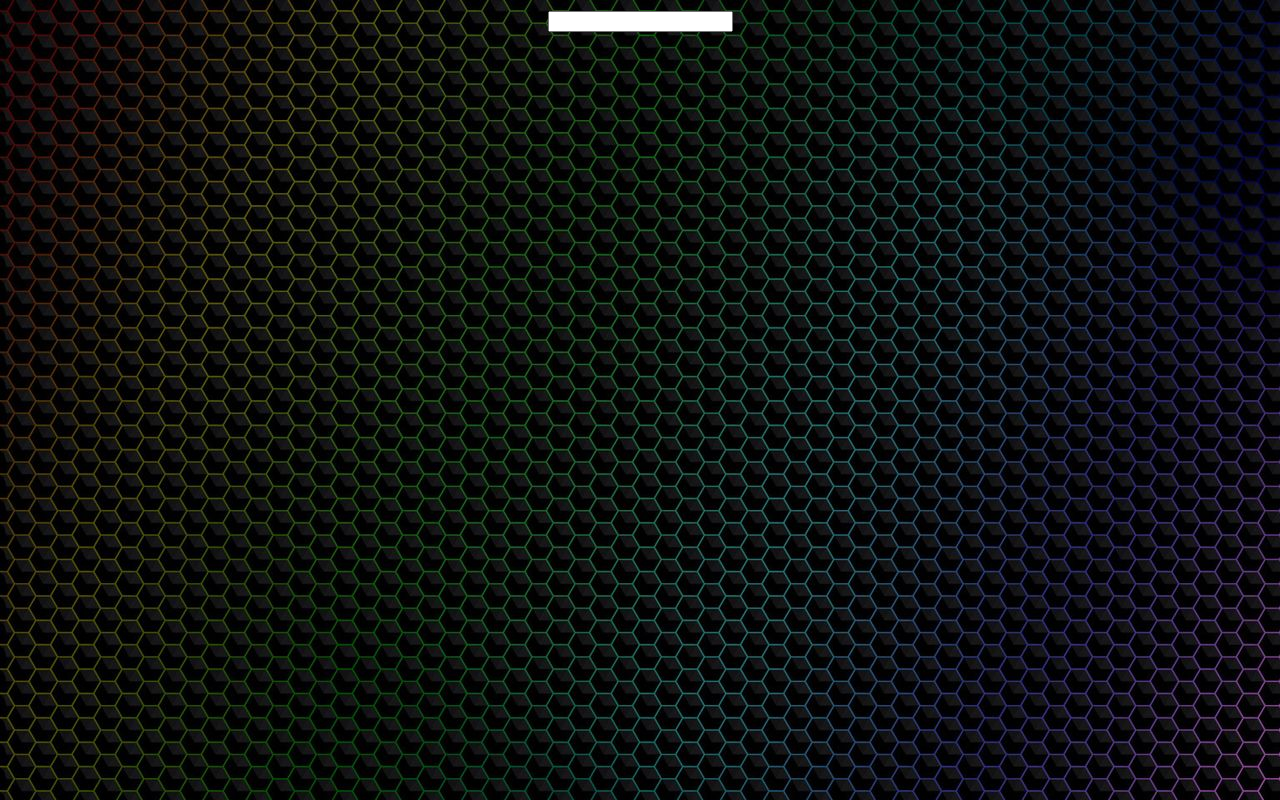
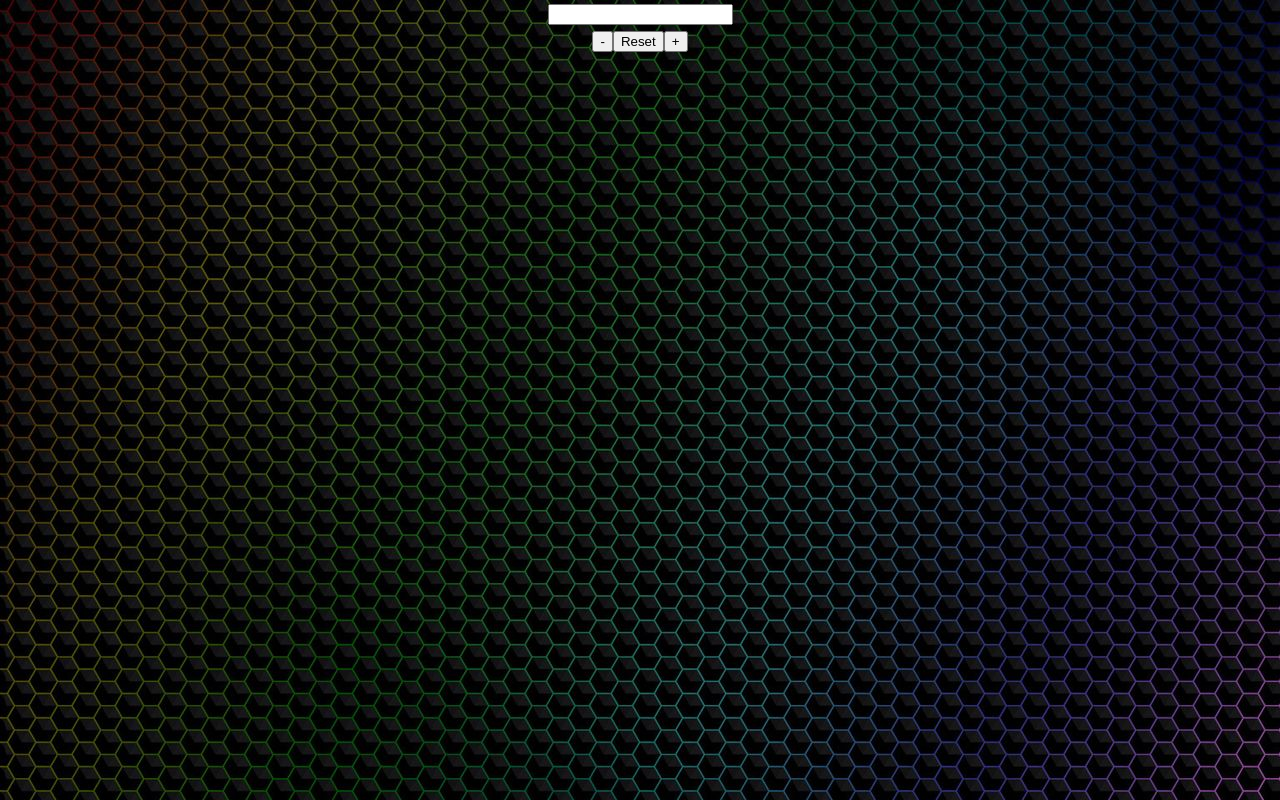
Before and after one commit to jnzhang622/MultiStreamViewer, a React (Create React App) app: page / in a window 1280 px wide. Built offline with nearby package versions, Linux system fonts and the light colour scheme.

Commit message:
synced size

```diff
--- a/src/App.css
+++ b/src/App.css
@@ -15,7 +15,7 @@ body{
   justify-content: center;
   display: flex;
   flex-wrap: wrap;
-  padding: 10px;
+  padding: 3px;
 }
 
 .videoPlayer{
@@ -23,5 +23,5 @@ body{
   justify-content: space-around;
   display: flex;
   flex-wrap: wrap;
-  padding: 10px;
+  padding: 2px;
 }
--- a/src/App.js
+++ b/src/App.js
@@ -9,6 +9,8 @@ class App extends React.Component {
   state = {
     urls: [],
     searchTerm: "",
+    height: 500,
+    width: 900,
   }
 
   changeVidCode = (e) =>{
@@ -18,6 +20,22 @@ class App extends React.Component {
 
   vidCodeFormChange = (e) => {
     this.setState({searchTerm: e.target.value})
+  }
+
+  increaseSize = () =>{
+    this.setState({
+      height: this.state.height * 1.1,
+      width: this.state.width * 1.1})
+  }
+  resetSize = () =>{
+    this.setState({
+      height: 719,
+      width: 1261})
+  }
+  decreaseSize = () =>{
+    this.setState({
+      height: this.state.height * .9,
+      width: this.state.width * .9})
   }
 
   render(){
@@ -30,7 +48,15 @@ class App extends React.Component {
           </form>
         </div>
         <div className="defaultCenter">
-          {this.state.urls.map(url => <Player url={url}/>)}
+          <button onClick={this.decreaseSize}>-</button>
+          <button onClick={this.resetSize}>Reset</button>
+          <button onClick={this.increaseSize}>+</button>
+        </div>
+        <div className="defaultCenter">
+          {this.state.urls.map(url =>
+            <Player url={url}
+              height={this.state.height}
+              width={this.state.width}/>)}
         </div>
       </div>
     )
--- a/src/Components/Player.js
+++ b/src/Components/Player.js
@@ -39,15 +39,12 @@ class Player extends React.Component {
           <div className="divCont">
             <div>
               <div className="defaultCenter">
-                {/* <form onSubmit={this.changeVidCode}>
-                  <input onChange={this.vidCodeFormChange}/>
-                </form> */}
               </div>
-              <div className="defaultCenter">
+              {/* <div className="defaultCenter">
                 <button onClick={this.decreaseSize}>-</button>
                 <button onClick={this.resetSize}>Reset</button>
                 <button onClick={this.increaseSize}>+</button>
-              </div>
+              </div> */}
               {/* <div className="defaultCenter">
                 <button onClick={this.rotateButton}>Rotate</button>
               </div> */}
@@ -56,8 +53,8 @@ class Player extends React.Component {
               style={{transform: `rotate(${this.state.rotation}deg)`}}>
               <ReactPlayer
                 url={`${this.props.url}`}
-                height={this.state.height}
-                width={this.state.width}
+                height={this.props.height}
+                width={this.props.width}
                 playing = {true}
                 controls = {true}
               />
```
Also changed, not shown: 1 other file (tests, documents, lock files or other folders).
